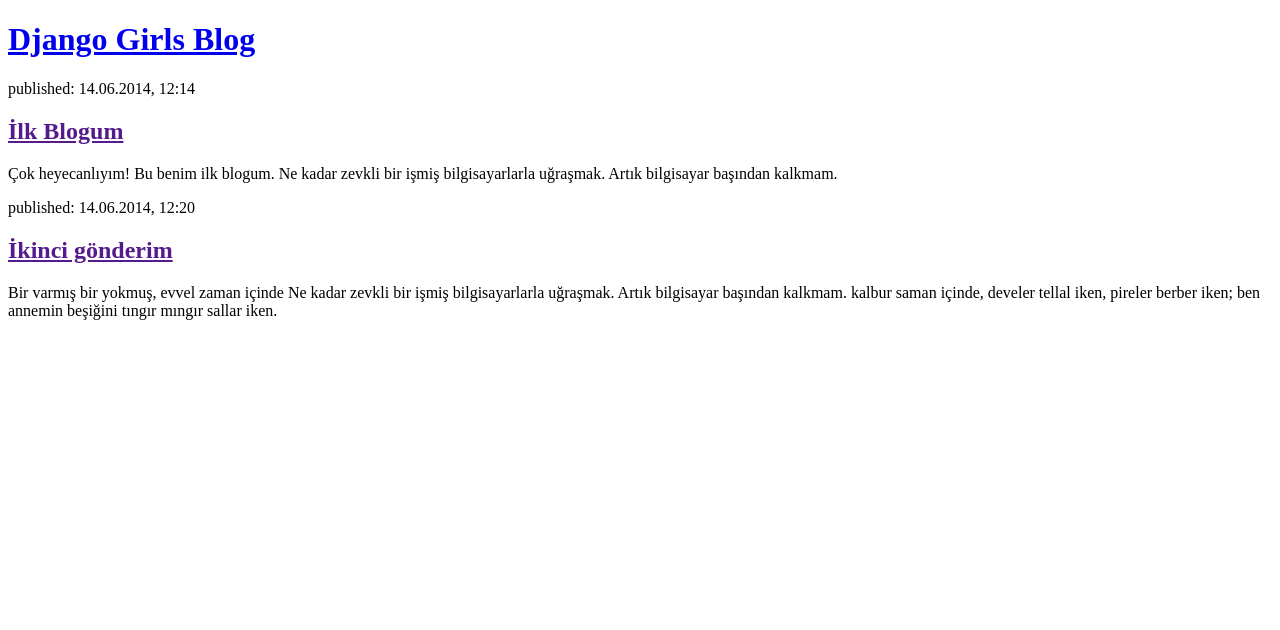
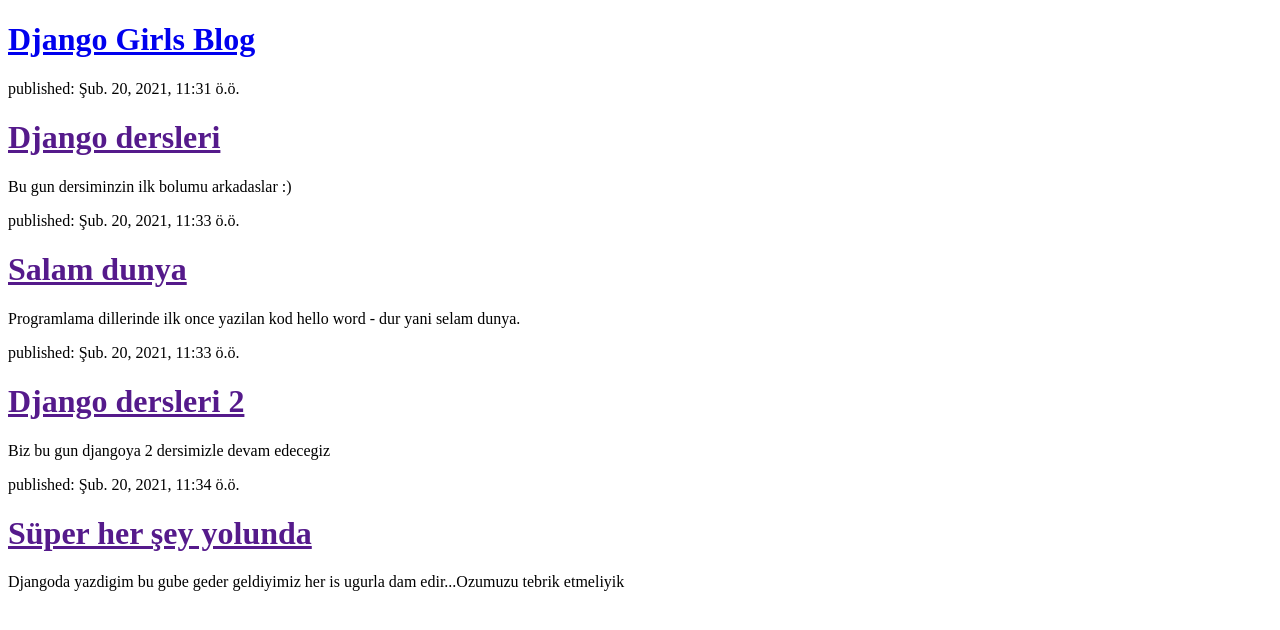
Before and after one commit to ElshenSoftware/blogum, a Django app: page / in a window 1280 px wide. Shown: the top 630 px of the page. Run offline with Django 3.2, Linux system fonts and the light colour scheme; data comes from the database, SQL or seed files in the repository; both versions use the stored data as it was after the commit.

Commit message:
Veritabanindan gonderileri gostermek icin templateleri degisdirdik.

```diff
--- a/blog/templates/blog/post_list.html
+++ b/blog/templates/blog/post_list.html
@@ -6,18 +6,15 @@
 </head>
 <body>
     <div>
-        <h1><a href="/">Django Girls Blog</a></h1>
+    <h1><a href="/">Django Girls Blog</a></h1>
+    </div>
+
+    {% for post in posts %}
+        <div>
+            <p>published: {{ post.published_date }}</p>
+            <h1><a href="">{{ post.title }}</a></h1>
+            <p>{{ post.text|linebreaksbr }}</p>
         </div>
-        <div>
-            <p>published: 14.06.2014, 12:14</p>
-            <h2><a href="">İlk Blogum</a></h2>
-            <p>Çok heyecanlıyım! Bu benim ilk blogum. Ne kadar zevkli bir işmiş bilgisayarlarla uğraşmak. Artık bilgisayar başından kalkmam. </p>
-        </div>
-
-        <div>
-            <p>published: 14.06.2014, 12:20</p>
-            <h2><a href="">İkinci gönderim</a></h2>
-            <p>Bir varmış bir yokmuş, evvel zaman içinde Ne kadar zevkli bir işmiş bilgisayarlarla uğraşmak. Artık bilgisayar başından kalkmam. kalbur saman içinde, develer tellal iken, pireler berber iken; ben annemin beşiğini tıngır mıngır sallar iken.</p>
-        </div>
+    {% endfor %}
 </body>
 </html>
--- a/blog/views.py
+++ b/blog/views.py
@@ -1,6 +1,9 @@
 from django.shortcuts import render
+from .models import Post
+from django.utils import timezone
 
 # Create your views here.
 
 def post_list(request):
-    return render(request, 'blog/post_list.html', {})
+    posts = Post.objects.filter(published_date__lte=timezone.now()).order_by('published_date')
+    return render(request, 'blog/post_list.html', {'posts':posts})
```
Also changed, not shown: db.sqlite3.
